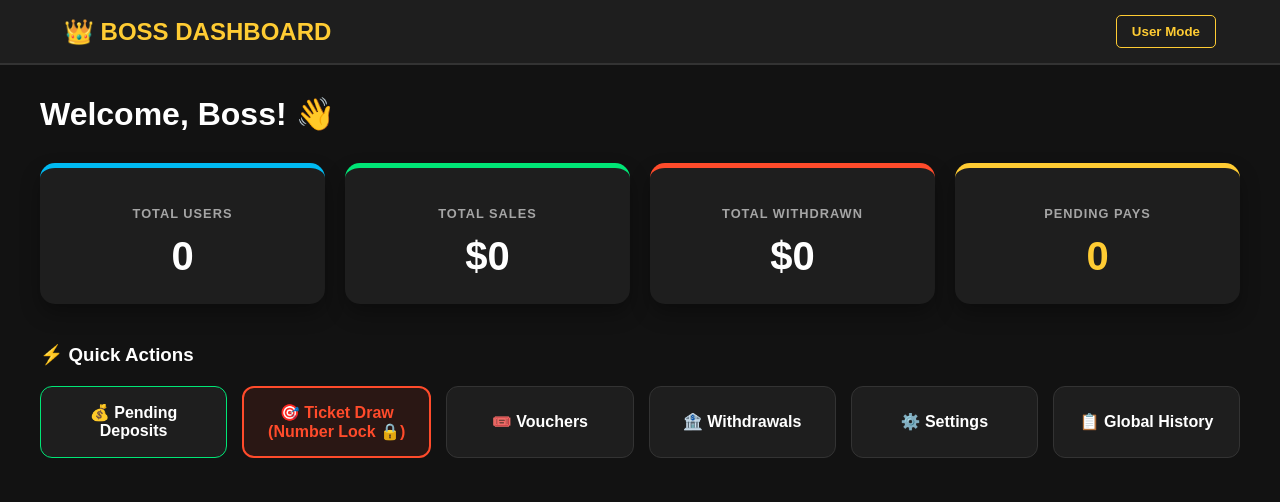
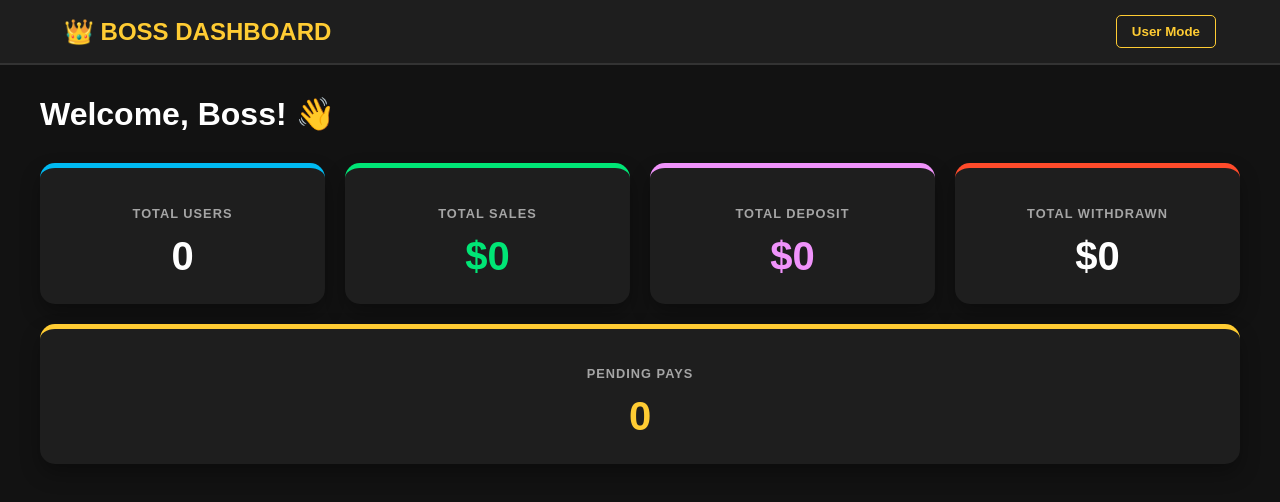
Before and after one commit to ggcwin/frontend, a React (Vite) app: page /admin/dashboard in a window 1280 px wide. Shown: the top 502 px of the page. Built offline with nearby package versions, Linux system fonts and the light colour scheme; no server answers; sample sign-in values are in the browser's storage.

Commit message:
total sale with admin fixed

```diff
--- a/src/pages/AdminDashboard.jsx
+++ b/src/pages/AdminDashboard.jsx
@@ -1,15 +1,14 @@
 import React, { useState, useEffect } from 'react';
-import api from '../api'; // Custom api instance for better security
+import api from '../api';
 import { useNavigate } from 'react-router-dom';
 import toast from 'react-hot-toast';
 
 const AdminDashboard = () => {
   const [stats, setStats] = useState({
-    totalUsers: 0, totalSales: 0, totalWithdrawn: 0, pendingWithdrawalsCount: 0
+    totalUsers: 0, totalSales: 0, totalWithdrawn: 0, pendingWithdrawalsCount: 0, totalDeposit: 0
   });
   const [users, setUsers] = useState([]);
 
-  // Balance Update Modal ke states
   const [showModal, setShowModal] = useState(false);
   const [targetUser, setTargetUser] = useState(null);
   const [balanceForm, setBalanceForm] = useState({ amount: '', walletType: 'deposit' });
@@ -18,11 +17,9 @@ const AdminDashboard = () => {
 
   const fetchStatsAndUsers = async () => {
     try {
-      // 1. Fetch Stats
       const statsRes = await api.get('/api/admin/stats');
       setStats(statsRes.data);
 
-      // 2. Fetch All Users
       const usersRes = await api.get('/api/admin/users');
       setUsers(usersRes.data);
     } catch (err) {
@@ -34,14 +31,12 @@ const AdminDashboard = () => {
     fetchStatsAndUsers();
   }, []);
 
-  // Modal Kholne ka function
   const openBalanceModal = (user) => {
     setTargetUser(user);
     setBalanceForm({ amount: '', walletType: 'deposit' });
     setShowModal(true);
   };
 
-  // Balance Add karne ka API call
   const handleUpdateBalance = async (e) => {
     e.preventDefault();
     if (!balanceForm.amount || balanceForm.amount <= 0) return toast.error("Enter valid amount");
@@ -56,7 +51,7 @@ const AdminDashboard = () => {
 
       toast.success("Balance Updated Successfully!", { id: loading });
       setShowModal(false);
-      fetchStatsAndUsers(); // List ko dobara refresh karo taake naya balance nazar aaye
+      fetchStatsAndUsers();
     } catch (err) {
       toast.error(err.response?.data?.message || "Failed to update balance. Backend route check karein!", { id: loading });
     }
@@ -78,14 +73,23 @@ const AdminDashboard = () => {
             <p style={styles.label}>TOTAL USERS</p>
             <h2 style={styles.value}>{stats.totalUsers}</h2>
           </div>
+
           <div style={{...styles.statCard, borderTop: '5px solid #00e676'}}>
             <p style={styles.label}>TOTAL SALES</p>
-            <h2 style={styles.value}>${stats.totalSales}</h2>
+            <h2 style={{...styles.value, color: '#00e676'}}>${stats.totalSales}</h2>
           </div>
+
+          {/* ✅ NAYA: TOTAL DEPOSIT BOX (External Funds only) */}
+          <div style={{...styles.statCard, borderTop: '5px solid #f093fb'}}>
+            <p style={styles.label}>TOTAL DEPOSIT</p>
+            <h2 style={{...styles.value, color: '#f093fb'}}>${stats.totalDeposit}</h2>
+          </div>
+
           <div style={{...styles.statCard, borderTop: '5px solid #ff4b2b'}}>
             <p style={styles.label}>TOTAL WITHDRAWN</p>
             <h2 style={styles.value}>${stats.totalWithdrawn}</h2>
           </div>
+
           <div style={{...styles.statCard, borderTop: '5px solid #ffcc33'}}>
             <p style={styles.label}>PENDING PAYS</p>
             <h2 style={{...styles.value, color: '#ffcc33'}}>{stats.pendingWithdrawalsCount}</h2>
@@ -97,7 +101,6 @@ const AdminDashboard = () => {
         <div style={styles.actionGrid}>
           <button onClick={() => navigate('/admin/deposits')} style={{...styles.actionBtn, borderColor: '#00e676'}}>💰 Pending Deposits</button>
 
-          {/* ✅ Ye button Admin Draw page par le kar jaye ga jahan "Number Lock" hai */}
           <button
             onClick={() => navigate('/admin/draw')}
             style={{...styles.actionBtn, borderColor: '#ff4b2b', backgroundColor: 'rgba(255, 75, 43, 0.1)', color: '#ff4b2b', border: '2px solid #ff4b2b'}}
@@ -143,7 +146,6 @@ const AdminDashboard = () => {
             </tbody>
           </table>
         </div>
-
       </div>
 
       {/* --- BALANCE UPDATE MODAL --- */}
@@ -198,7 +200,7 @@ const styles = {
   backBtn: { background: 'none', border: '1px solid #ffcc33', color: '#ffcc33', padding: '8px 15px', borderRadius: '5px', cursor: 'pointer', fontWeight: 'bold' },
   mainContent: { maxWidth: '1200px', margin: '30px auto', padding: '0 20px' },
   statsGrid: { display: 'flex', gap: '20px', flexWrap: 'wrap' },
-  statCard: { flex: 1, minWidth: '220px', backgroundColor: '#1e1e1e', padding: '25px', borderRadius: '15px', textAlign: 'center', boxShadow: '0 10px 20px rgba(0,0,0,0.3)' },
+  statCard: { flex: 1, minWidth: '200px', backgroundColor: '#1e1e1e', padding: '25px', borderRadius: '15px', textAlign: 'center', boxShadow: '0 10px 20px rgba(0,0,0,0.3)' },
   label: { fontSize: '0.8rem', opacity: 0.6, letterSpacing: '1px', fontWeight: 'bold' },
   value: { fontSize: '2.5rem', margin: '10px 0 0 0' },
   actionGrid: { display: 'flex', gap: '15px', flexWrap: 'wrap' },
```
